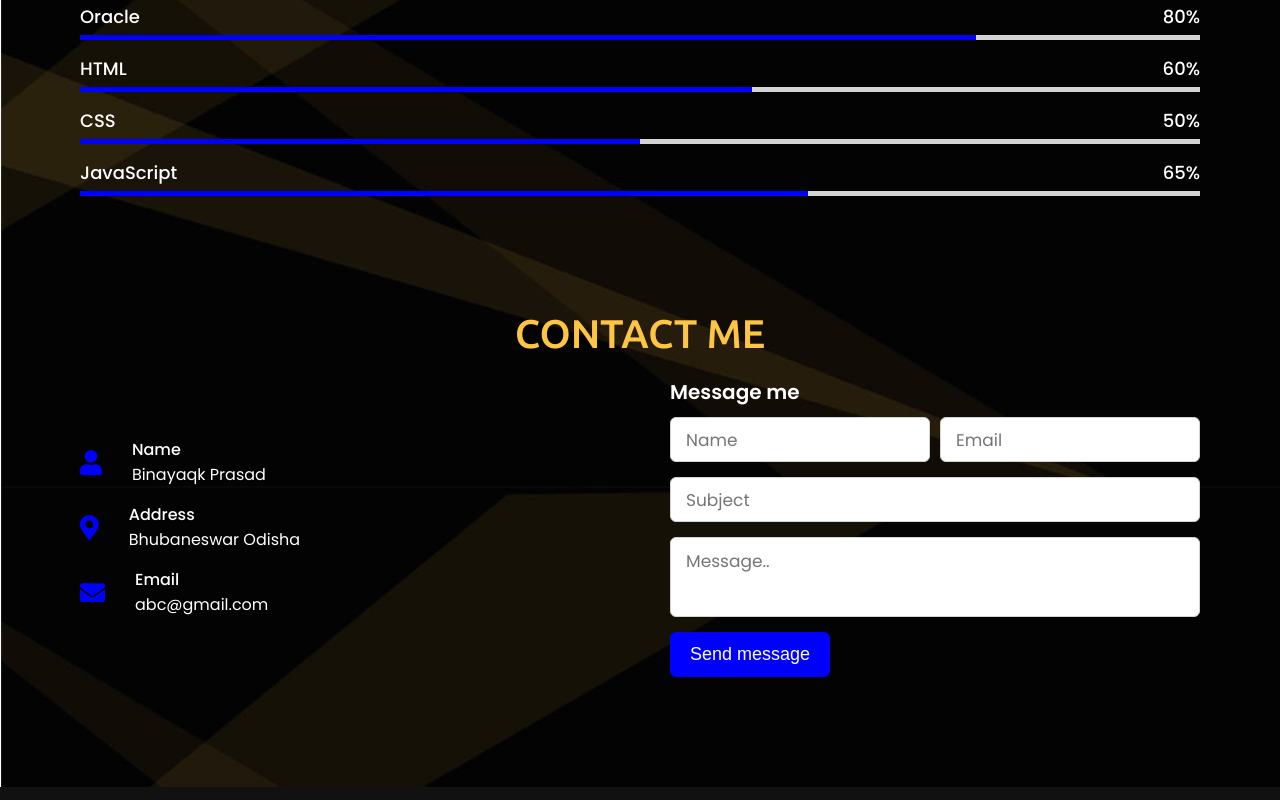
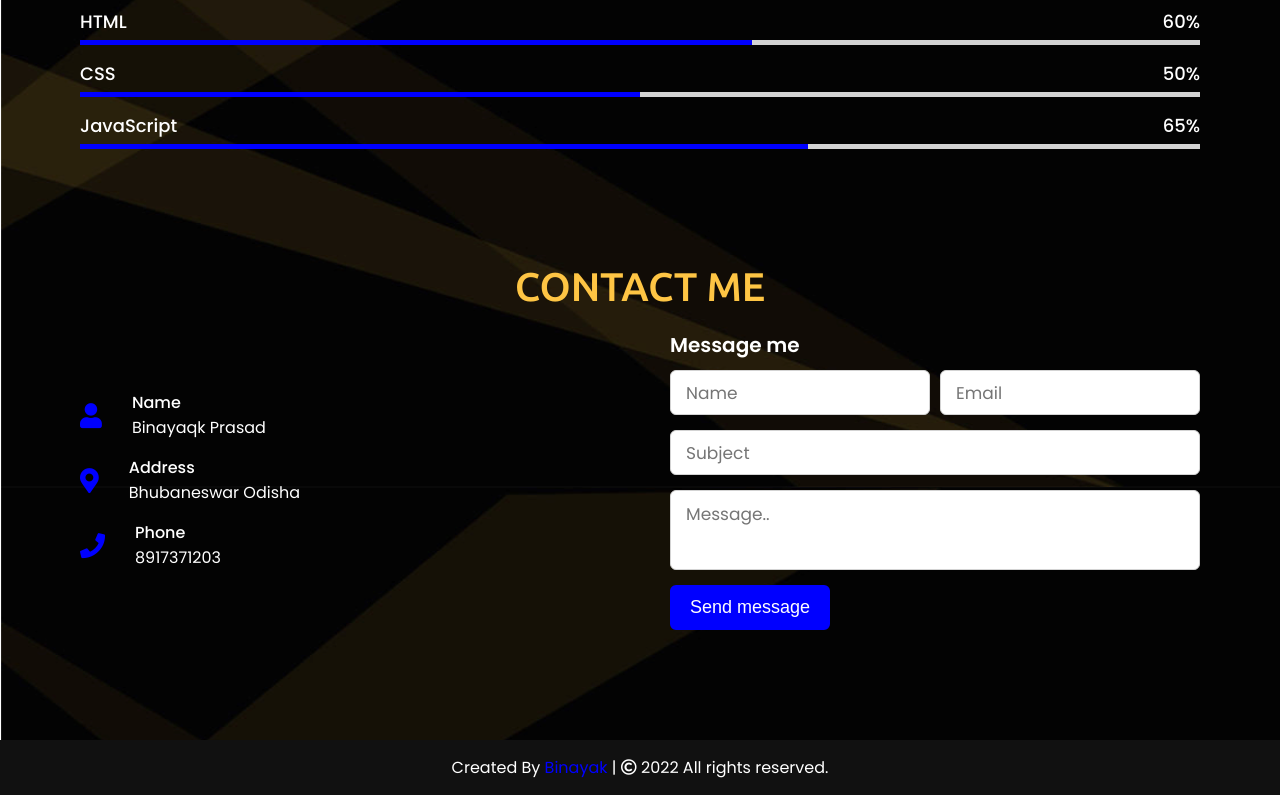
Before and after one commit to BINAYAK-PRASAD/my-portfolio, a plain HTML site: page index.html in a window 1280 px wide. Shown: the part 2713-3513 px from the top of the page. Drawn offline with nearby package versions, Linux system fonts and the light colour scheme.

Commit message:
contact details added

```diff
--- a/index.html
+++ b/index.html
@@ -75,10 +75,6 @@
                     <tr>
                         <td>Language</td>
                         <td>:English,Odia,Hindi</td>
-                    </tr>
-                    <tr>
-                        <td>Phone</td>
-                        <td>8917371203</td>
                     </tr>
                 </table>
                 <h2>SOCIAL MEDIA LINKS</h2>
@@ -257,10 +253,10 @@
                             </div>
                         </div>
                         <div class="row">
-                            <i class="fas fa-envelope"></i>
+                            <i class="fas fa-phone"></i>
                             <div class="info">
-                                <div class="head">Email</div>
-                                <div class="sub-title">abc@gmail.com</div>
+                                <div class="head">Phone</div>
+                                <div class="sub-title">8917371203</div>
                             </div>
                         </div>
                     </div>
```
